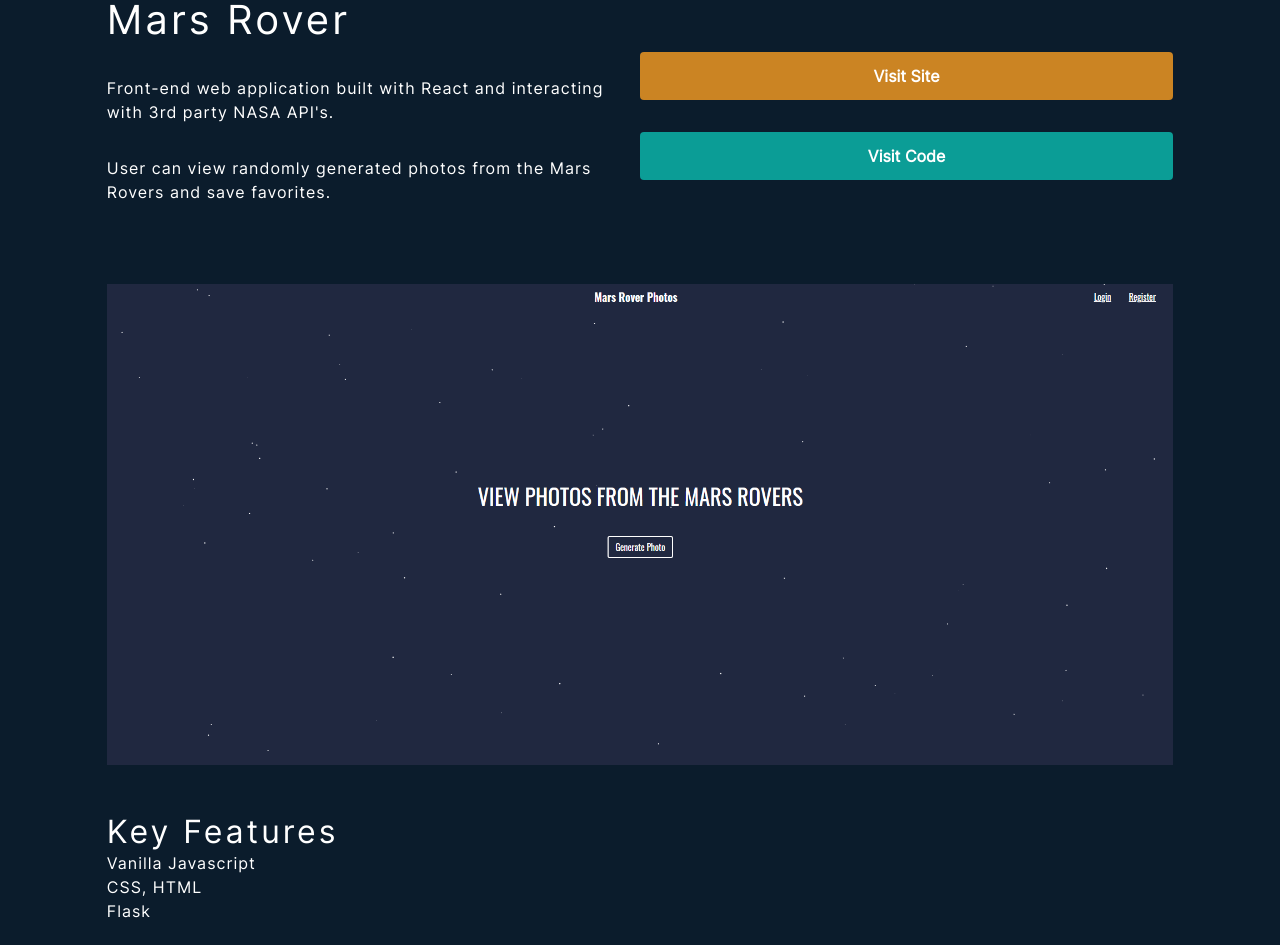
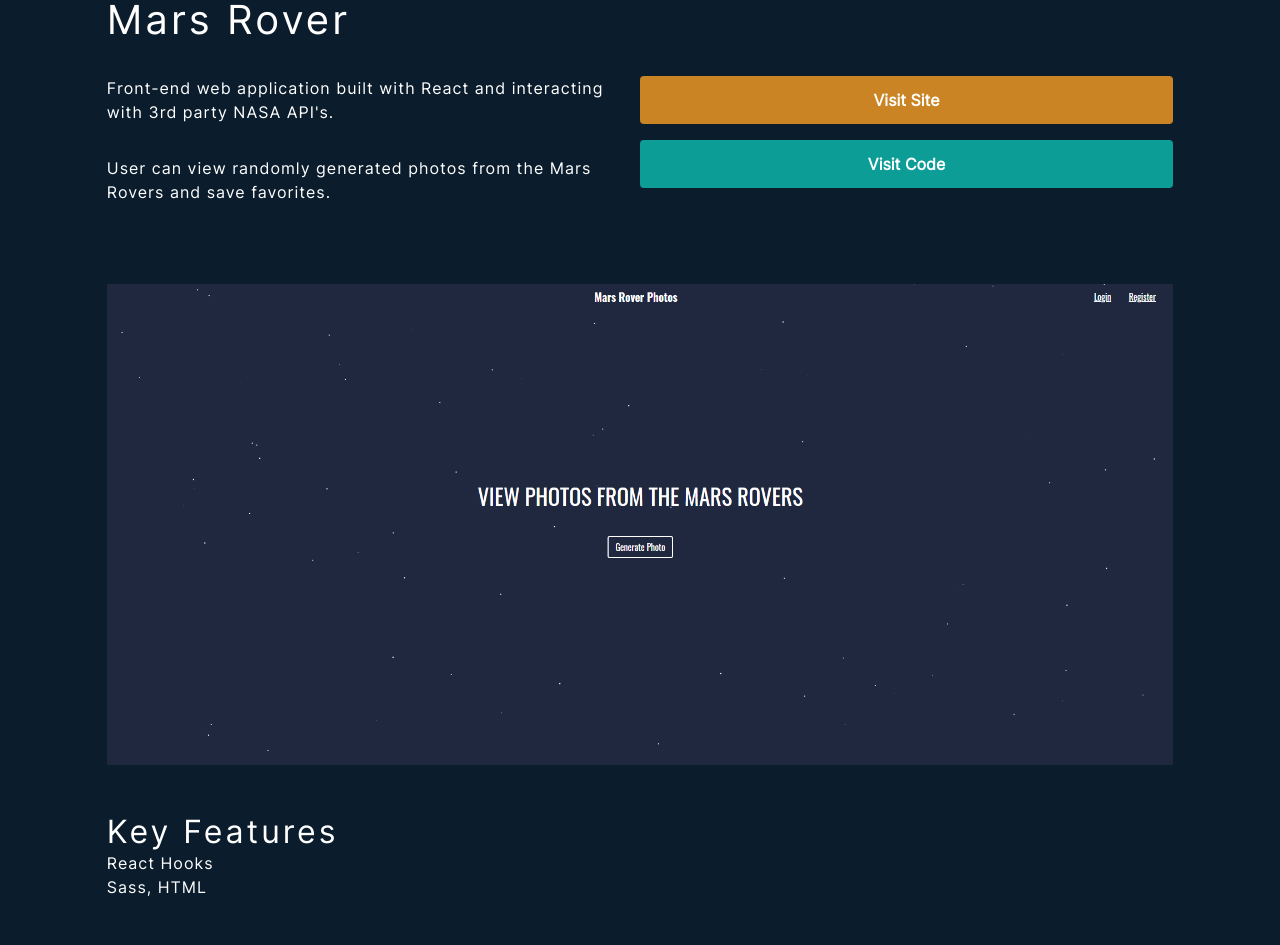
Before and after one commit to thecodingconductor/portfolio-reborn, a React (Create React App) app in the folder frontend/: page /marsrover in a window 1280 px wide. Shown: the part 100-1045 px from the top of the page. Built offline with nearby package versions, Linux system fonts and the light colour scheme; a web font is replaced by a local one.

Commit message:
fixing project page spacing

```diff
--- a/frontend/src/custom.scss
+++ b/frontend/src/custom.scss
@@ -90,6 +90,10 @@ body {
     overflow-x: hidden;
 }
 
+.btn:focus,.btn:active {
+  outline: none !important;
+  box-shadow: none !important;
+}
 
 // Mobile Nav
 
@@ -881,6 +885,7 @@ hr {
       border: none;
       margin: 1rem auto;
       font-weight: 800;
+      margin-top: 0;
     }
   }
 }
--- a/frontend/src/screens/ConcertBuilder.js
+++ b/frontend/src/screens/ConcertBuilder.js
@@ -17,9 +17,11 @@ const ConcertBuilder = () => {
     return (
         <Fragment>
         <Container className="project-top-container" fluid>
-            <div className="inner d-flex align-items-center justify-content-between">
+        <h1 className="project-page-project-title">Concert Builder</h1>
+            <div className="inner d-flex align-items-start justify-content-between">
+
                 <div className="text-container">
-                    <h1 className="project-page-project-title">Concert Builder</h1>
+
                     <p>Full-stack application designed to assist orchestra conductors to research, develop, and plan concerts.</p>
                     <p>Built with Vanilla Javascript, CSS, and HTML. Flask backend with REST API's.</p>
                 </div>
--- a/frontend/src/screens/MarsRover.js
+++ b/frontend/src/screens/MarsRover.js
@@ -18,9 +18,10 @@ const MarsRover = () => {
     return (
         <Fragment>
         <Container className="project-top-container" fluid>
-            <div className="inner d-flex align-items-center justify-content-between">
+            <h1 className="project-page-project-title">Mars Rover</h1>
+            <div className="inner d-flex align-items-start justify-content-between">
                 <div className="text-container">
-                    <h1 className="project-page-project-title">Mars Rover</h1>
+
                     <p>Front-end web application built with React and interacting with 3rd party NASA API's.</p>
                     <p>User can view randomly generated photos from the Mars Rovers and save favorites.</p>
                 </div>
@@ -44,9 +45,8 @@ const MarsRover = () => {
                 <img src={MarsRoverHome} alt="Mars Rover Home" className="project-image-main concert-builder-image-main" />
                 <div className="image-spacer concertbuilder-image-spacer"></div>
                 <h2 className="Key Feature">Key Features</h2>
-                <p className="feature">Vanilla Javascript</p>
-                <p className="feature">CSS, HTML</p>
-                <p className="feature">Flask</p>
+                <p className="feature">React Hooks</p>
+                <p className="feature">Sass, HTML</p>
                 <img src={MarsRoverFavorites} alt="Mars Rover Favorites" className="project-image-bottom concert-builder-image-bottom" />
             </div>
 
--- a/frontend/src/screens/OrchesNation.js
+++ b/frontend/src/screens/OrchesNation.js
@@ -17,9 +17,11 @@ const OrchesNation = () => {
     return (
         <Fragment>
         <Container className="project-top-container" fluid>
-            <div className="inner d-flex align-items-center justify-content-between">
+        <h1 className="project-page-project-title">OrchesNation</h1>
+            <div className="inner d-flex align-items-start justify-content-between">
+
                 <div className="text-container">
-                    <h1 className="project-page-project-title">OrchesNation</h1>
+
                     <p>Web application to assist orchestral professionals organize their contact lists, and view organizations' personnel.</p>
                     <p>Full Stack Application built with React, Node.js, Express, MongoDB, and REST API's.</p>
                 </div>
@@ -43,9 +45,9 @@ const OrchesNation = () => {
                 <img src={OrchesNationHome} alt="Mars Rover Home" className="project-image-main concert-builder-image-main" />
                 <div className="image-spacer concertbuilder-image-spacer"></div>
                 <h2 className="Key Feature">Key Features</h2>
-                <p className="feature">Vanilla Javascript</p>
-                <p className="feature">CSS, HTML</p>
-                <p className="feature">Flask</p>
+                <p className="feature">React Hooks</p>
+                <p className="feature">ExpressJS, MongoDB</p>
+                <p className="feature">REST API's</p>
                 <img src={OrchesNationFeature} alt="Mars Rover Favorites" className="project-image-bottom concert-builder-image-bottom" />
             </div>
 
```
